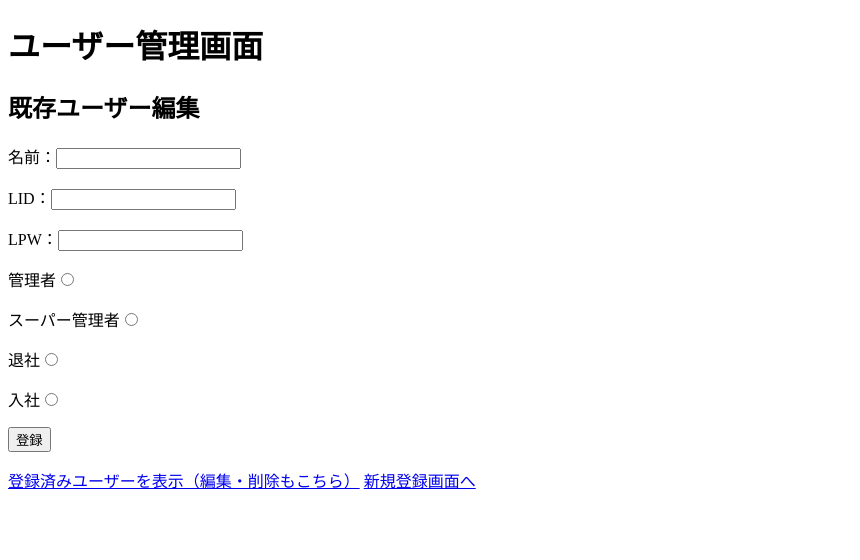
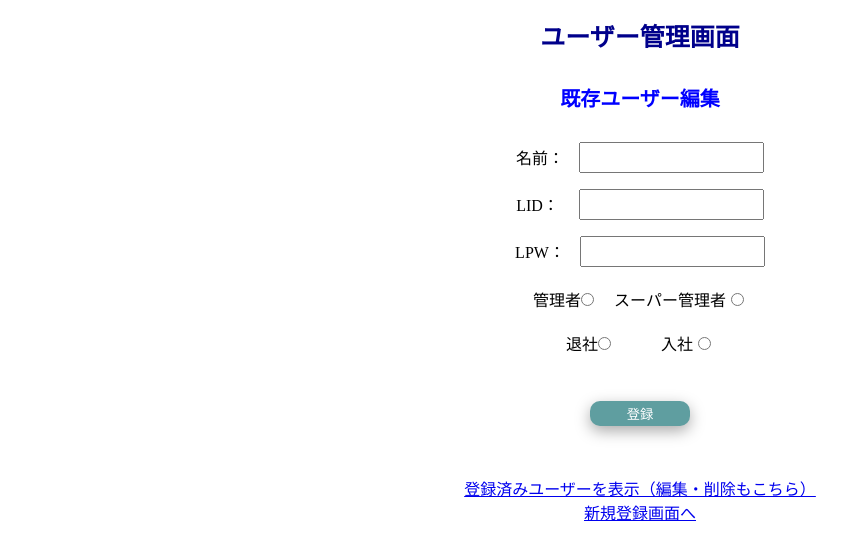
Before and after one commit to someyasaori/kadai_php03_userlist, a PHP site: page /detail.php?id=1 in a window 1280 px wide. Shown: the top 560 px of the page, without its empty margins (0-860 px from the left). Run offline with PHP 8.4, Linux system fonts and the light colour scheme; data that the repository does not hold is empty.

Commit message:
fine tuning

```diff
--- a/css/style.css
+++ b/css/style.css
@@ -64,7 +64,7 @@ h2{
 
 #submit{
     height: 25px;
-    width:60px;
+    width:100px;
     margin: 30px 80px 30px 80px;
     text-align: center;
     border: none;
@@ -77,6 +77,7 @@ h2{
 
 .all{
     text-align: center;
+    margin: 20px;
 }
 
 
@@ -87,7 +88,7 @@ h2{
 .summary{
     max-width:1200px;
     font-size: 20px;
-    color:#006400;
+    color:#00008b;
     font-weight:bold;
     text-align: center;
 }
@@ -106,8 +107,8 @@ th{
     width:10%;
     font-size:16px;
     color:#696969;
-    background-color:#98fb98;
-    border:1px solid #006400;
+    background-color:#b0e0e6;
+    border:1px solid #00008b;
     /* border-bottom: 1px solid #0000cd;
     border-right: 1px solid #0000cd; */
     text-align: center;
@@ -117,7 +118,7 @@ td{
     font-size:12px;
     color:#000000;
     background-color:#fffafa;
-    border:1px solid #006400;
+    border:1px solid #00008b;
     /* border-bottom: 1px solid #0000cd;
     border-right: 1px solid #0000cd; */
     text-align: center;
--- a/detail.php
+++ b/detail.php
@@ -23,11 +23,12 @@ if ($status == false) {
 ?>
 
 <!DOCTYPE html>
-<html lang="en">
+<html lang="ja">
 <head>
     <meta charset="UTF-8">
     <meta http-equiv="X-UA-Compatible" content="IE=edge">
     <meta name="viewport" content="width=device-width, initial-scale=1.0">
+    <link rel="stylesheet" href="css/style.css">
     <title>ユーザー管理</title>
 </head>
 <body>
@@ -36,18 +37,24 @@ if ($status == false) {
 <main>
     <h2>既存ユーザー編集</h2>
     <form method="POST" action="update.php">
-        <p>名前：<input type="text" name ="name" value = "<?=$result['name']?>" id="name"></p>
-        <p>LID：<input type="text" name="lid" value = "<?=$result['lid']?>" id="lid"></p>
-        <p>LPW：<input type="text" name="lpw" value = "<?=$result['lpw']?>" id="lpw"></p>
-        <p>管理者<input type="radio" name="kanri_flg" value = "0" <?php if($result['kanri_flg'] == '0') echo 'checked="checked"'?> id="kanri_flg"></p>
-        <p>スーパー管理者<input type="radio" name="kanri_flg" value="1" <?php if($result['kanri_flg'] == '1') echo 'checked="checked"'?> id="kanri_flg"></p>
-        <p>退社<input type="radio" name="life_flg" value="0" <?php if($result['life_flg'] == '0') echo 'checked="checked"'?> id="life_flg"></p>
-        <p>入社<input type="radio" name="life_flg" value="1" <?php if($result['life_flg'] == '1') echo 'checked="checked"'?> id="life_flg"></p>
+        <p class="centering">名前：<input type="text" name ="name" value = "<?=$result['name']?>" id="name"></p>
+        <p class="centering">LID：<input type="text" name="lid" value = "<?=$result['lid']?>" id="lid"></p>
+        <p class="centering">LPW：<input type="text" name="lpw" value = "<?=$result['lpw']?>" id="lpw"></p>
+
+        <p class="kanri">
+            管理者<input type="radio" name="kanri_flg" value = "0" <?php if($result['kanri_flg'] == '0') echo 'checked="checked"'?> id="kanri_flg">
+            スーパー管理者<input type="radio" name="kanri_flg" value="1" <?php if($result['kanri_flg'] == '1') echo 'checked="checked"'?> >
+        </p>
+        <p class="life">
+            退社<input type="radio" name="life_flg" value="0" <?php if($result['life_flg'] == '0') echo 'checked="checked"'?> id="life_flg">
+            入社<input type="radio" name="life_flg" value="1" <?php if($result['life_flg'] == '1') echo 'checked="checked"'?> >
+        </p>
         <p><input type="hidden" name ="id" value= "<?=$result['id']?>"></p>
-        <p><input type="submit" id="submit" value="登録"></p>
+        <p class="centering"><input type="submit" id="submit" value="登録"></p>
     </form>
 <p class="all">
     <a href="select.php">登録済みユーザーを表示（編集・削除もこちら）</a>
+    <br>
     <a href="index.php">新規登録画面へ</a>
 </p>
 
--- a/select.php
+++ b/select.php
@@ -50,7 +50,7 @@ if ($status == false) {
     <?= $view ?>
 </table>
 
-<p class="return"><a href="index.php">目次に戻る</a></p>
+<p class="return"><a href="index.php">新規登録画面へ</a></p>
 
 </body>
 </html>
```
